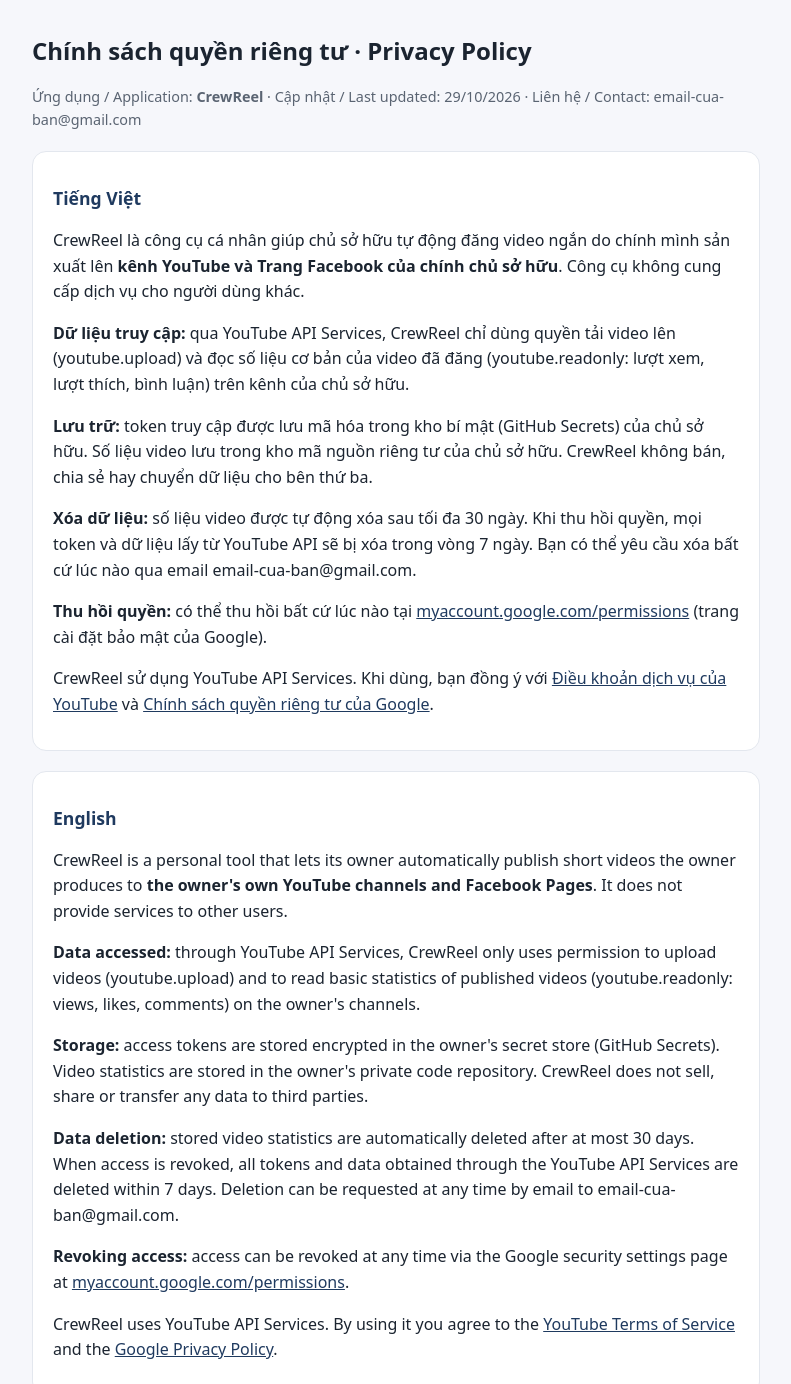
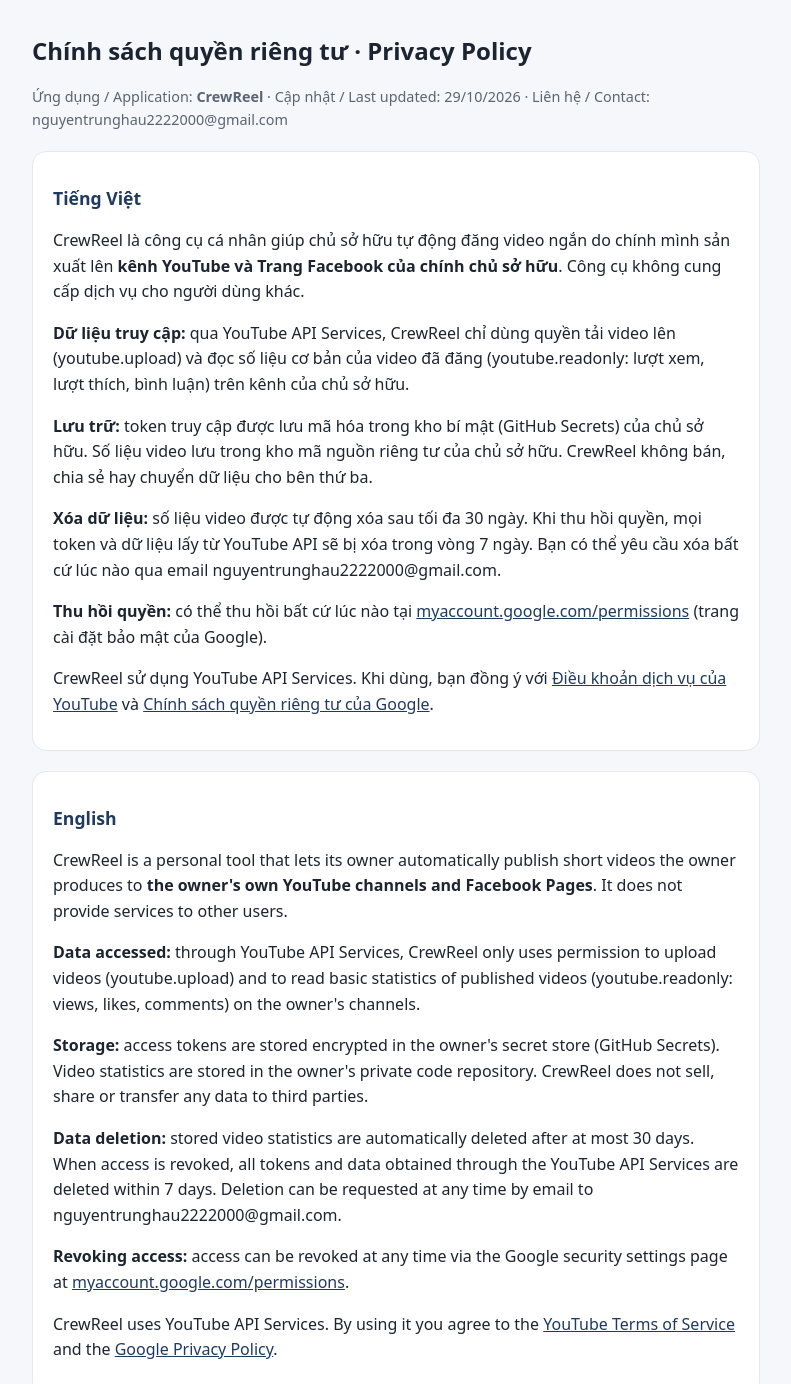
Before and after one commit to NguyenTrungHau22022000/tiktok_web, a plain HTML site: page privacy.html in a window 1280 px wide. Shown: the top 1384 px of the page, without its empty margins (244-1035 px from the left). Drawn offline with Linux system fonts and the light colour scheme.

Commit message:
Điền email liên hệ trên các trang chính sách
Co-Authored-By: Claude Opus 5.5 <noreply@anthropic.com>

```diff
--- a/privacy.html
+++ b/privacy.html
@@ -16,14 +16,14 @@
 <body>
 <main>
   <h1>Chính sách quyền riêng tư · Privacy Policy</h1>
-  <p class="muted">Ứng dụng / Application: <b>CrewReel</b> · Cập nhật / Last updated: 29/10/2026 · Liên hệ / Contact: email-cua-ban@gmail.com</p>
+  <p class="muted">Ứng dụng / Application: <b>CrewReel</b> · Cập nhật / Last updated: 29/10/2026 · Liên hệ / Contact: nguyentrunghau2222000@gmail.com</p>
 
   <section lang="vi">
     <h2>Tiếng Việt</h2>
     <p>CrewReel là công cụ cá nhân giúp chủ sở hữu tự động đăng video ngắn do chính mình sản xuất lên <b>kênh YouTube và Trang Facebook của chính chủ sở hữu</b>. Công cụ không cung cấp dịch vụ cho người dùng khác.</p>
     <p><b>Dữ liệu truy cập:</b> qua YouTube API Services, CrewReel chỉ dùng quyền tải video lên (youtube.upload) và đọc số liệu cơ bản của video đã đăng (youtube.readonly: lượt xem, lượt thích, bình luận) trên kênh của chủ sở hữu.</p>
     <p><b>Lưu trữ:</b> token truy cập được lưu mã hóa trong kho bí mật (GitHub Secrets) của chủ sở hữu. Số liệu video lưu trong kho mã nguồn riêng tư của chủ sở hữu. CrewReel không bán, chia sẻ hay chuyển dữ liệu cho bên thứ ba.</p>
-    <p><b>Xóa dữ liệu:</b> số liệu video được tự động xóa sau tối đa 30 ngày. Khi thu hồi quyền, mọi token và dữ liệu lấy từ YouTube API sẽ bị xóa trong vòng 7 ngày. Bạn có thể yêu cầu xóa bất cứ lúc nào qua email email-cua-ban@gmail.com.</p>
+    <p><b>Xóa dữ liệu:</b> số liệu video được tự động xóa sau tối đa 30 ngày. Khi thu hồi quyền, mọi token và dữ liệu lấy từ YouTube API sẽ bị xóa trong vòng 7 ngày. Bạn có thể yêu cầu xóa bất cứ lúc nào qua email nguyentrunghau2222000@gmail.com.</p>
     <p><b>Thu hồi quyền:</b> có thể thu hồi bất cứ lúc nào tại <a href="https://myaccount.google.com/permissions">myaccount.google.com/permissions</a> (trang cài đặt bảo mật của Google).</p>
     <p>CrewReel sử dụng YouTube API Services. Khi dùng, bạn đồng ý với <a href="https://www.youtube.com/t/terms">Điều khoản dịch vụ của YouTube</a> và <a href="https://policies.google.com/privacy">Chính sách quyền riêng tư của Google</a>.</p>
   </section>
@@ -33,7 +33,7 @@
     <p>CrewReel is a personal tool that lets its owner automatically publish short videos the owner produces to <b>the owner's own YouTube channels and Facebook Pages</b>. It does not provide services to other users.</p>
     <p><b>Data accessed:</b> through YouTube API Services, CrewReel only uses permission to upload videos (youtube.upload) and to read basic statistics of published videos (youtube.readonly: views, likes, comments) on the owner's channels.</p>
     <p><b>Storage:</b> access tokens are stored encrypted in the owner's secret store (GitHub Secrets). Video statistics are stored in the owner's private code repository. CrewReel does not sell, share or transfer any data to third parties.</p>
-    <p><b>Data deletion:</b> stored video statistics are automatically deleted after at most 30 days. When access is revoked, all tokens and data obtained through the YouTube API Services are deleted within 7 days. Deletion can be requested at any time by email to email-cua-ban@gmail.com.</p>
+    <p><b>Data deletion:</b> stored video statistics are automatically deleted after at most 30 days. When access is revoked, all tokens and data obtained through the YouTube API Services are deleted within 7 days. Deletion can be requested at any time by email to nguyentrunghau2222000@gmail.com.</p>
     <p><b>Revoking access:</b> access can be revoked at any time via the Google security settings page at <a href="https://myaccount.google.com/permissions">myaccount.google.com/permissions</a>.</p>
     <p>CrewReel uses YouTube API Services. By using it you agree to the <a href="https://www.youtube.com/t/terms">YouTube Terms of Service</a> and the <a href="https://policies.google.com/privacy">Google Privacy Policy</a>.</p>
   </section>
@@ -44,7 +44,7 @@
   </section>
   <section lang="en">
     <h2>TikTok</h2>
-    <p>CrewReel uses the TikTok Login Kit and Content Posting API (scopes <b>user.info.basic</b>, <b>video.upload</b>) only to send the owner's own videos to the owner's own TikTok inbox as drafts. The owner reviews and publishes each draft manually in the TikTok app. CrewReel reads only the basic profile (display name, open ID) to confirm the connected account. Tokens are stored encrypted in the owner's private repository; no TikTok data is sold or shared. Access can be revoked in TikTok: Settings and privacy → Security → Apps and services permissions. Deletion of stored tokens can be requested at email-cua-ban@gmail.com and is completed within 7 days.</p>
+    <p>CrewReel uses the TikTok Login Kit and Content Posting API (scopes <b>user.info.basic</b>, <b>video.upload</b>) only to send the owner's own videos to the owner's own TikTok inbox as drafts. The owner reviews and publishes each draft manually in the TikTok app. CrewReel reads only the basic profile (display name, open ID) to confirm the connected account. Tokens are stored encrypted in the owner's private repository; no TikTok data is sold or shared. Access can be revoked in TikTok: Settings and privacy → Security → Apps and services permissions. Deletion of stored tokens can be requested at nguyentrunghau2222000@gmail.com and is completed within 7 days.</p>
     <p lang="vi"><i>Tiếng Việt:</i> CrewReel dùng TikTok Login Kit và Content Posting API (quyền user.info.basic, video.upload) chỉ để gửi video của chính chủ kênh vào hộp thư nháp TikTok của chủ kênh; chủ kênh tự xem và bấm đăng trong app TikTok. Token được lưu mã hóa, không chia sẻ cho bên thứ ba.</p>
   </section>
   <p class="muted"><a href="./">← Trang chủ / Home</a></p>
```
Also changed, not shown: index.html (+1 -1 lines), terms.html (+1 -1 lines).
